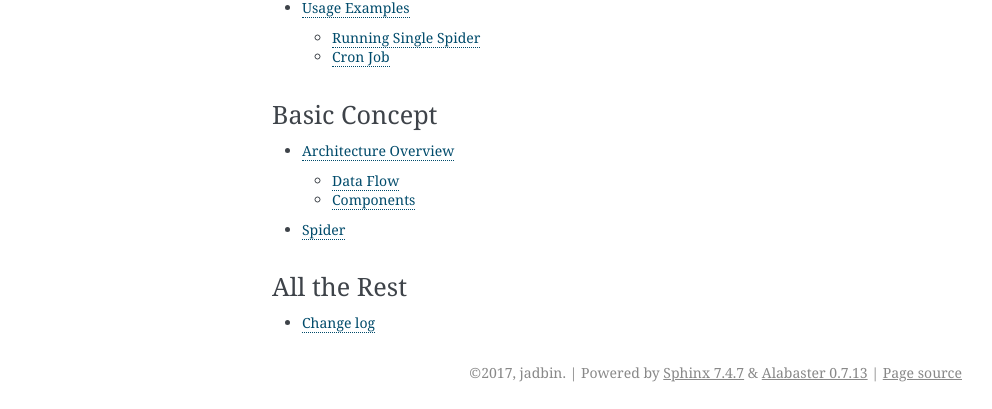
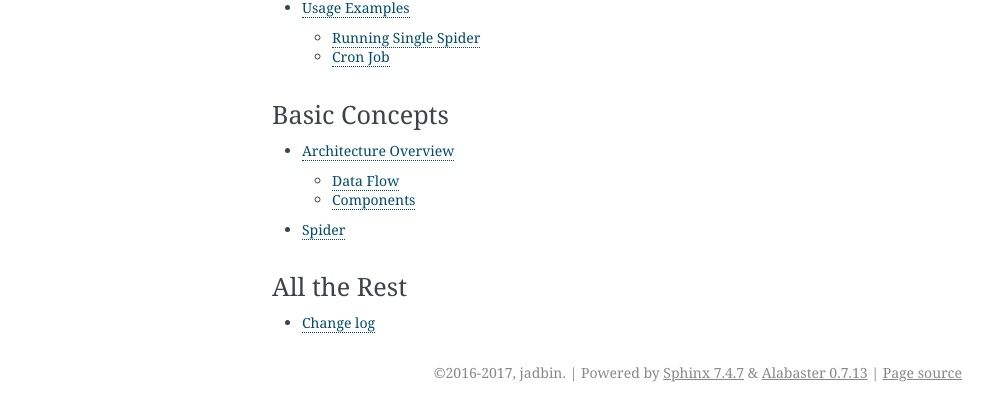
Before and after one commit to jadbin/xpaw, a Sphinx documentation site: the page built from docs/index.rst, in a window 1280 px wide. Shown: the part 1318-1727 px from the top of the page, without its empty margins (148-1140 px from the left). Built offline with Sphinx 7.4.7, drawn with Linux system fonts in a browser that asks for light colours.

Commit message:
fix docs

```diff
--- a/docs/architecture.rst
+++ b/docs/architecture.rst
@@ -16,7 +16,7 @@
 
 1. cluster从spider中获取初始的requests。
 2. cluster将得到的初始的requests放入到queue中。
-3. cluster不停地轮询queue并从中获取待处理的request。
+3. cluster不停地从queue中获取待处理的request。
 4. cluster将request交由downloader发起实际的请求。
 5. downloader将请求得到response返回给cluster。
 6. cluster将得到的response交由spider中指定的处理函数进行处理。
--- a/docs/conf.py
+++ b/docs/conf.py
@@ -47,7 +47,7 @@
 
 # General information about the project.
 project = 'xpaw'
-copyright = '2017, jadbin'
+copyright = '2016-2017, jadbin'
 author = 'jadbin'
 
 # The version info for the project you're documenting, acts as replacement for
@@ -56,13 +56,13 @@
 #
 # The short X.Y version.
 try:
-    import xpaw
+    from xpaw.version import __version__
 
-    version = xpaw.__version__
-    release = xpaw.__version__
+    version = __version__
+    release = __version__
 except ImportError:
-    version = ""
-    release = ""
+    version = ''
+    release = ''
 
 # The language for content autogenerated by Sphinx. Refer to documentation
 # for a list of supported languages.
--- a/docs/index.rst
+++ b/docs/index.rst
@@ -83,8 +83,8 @@
    tutorial
    usage
 
-Basic Concept
-=============
+Basic Concepts
+==============
 
 .. toctree::
    :maxdepth: 2
```
